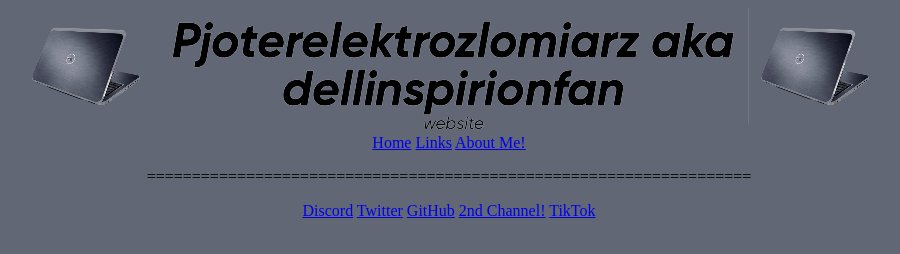
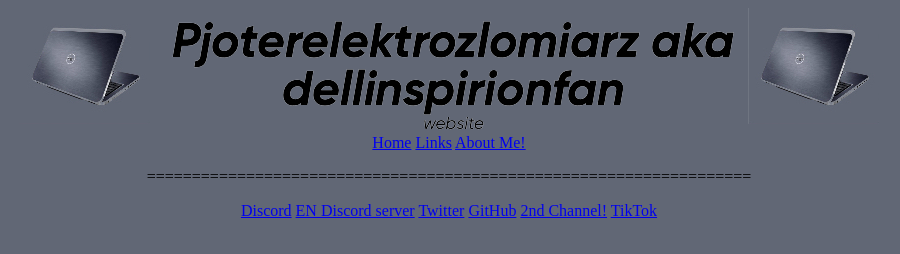
Before and after one commit to WinGuy-Tech/dellinspirionfanwebsite, a plain HTML site: page links.html in a window 1280 px wide. Shown: the whole page, without its empty margins (191-1091 px from the left). Drawn offline with Linux system fonts and the light colour scheme.

Commit message:
Update links.html

```diff
--- a/links.html
+++ b/links.html
@@ -18,6 +18,7 @@
 </p>
 <p>
 <a href="https://discord.gg/2sAuwDEaUB">Discord</a>
+<a href="https://discord.gg/vW45CufjPd">EN Discord server</a>
 <a href="https://twitter.com/rosweraa">Twitter</a>
 <a href="https://github.com/WinGuy-Tech">GitHub</a>
 <a href="https://www.youtube.com/channel/UC6V0PtBwEMHo8KTAAl0HuBQ">2nd Channel!</a>
```
